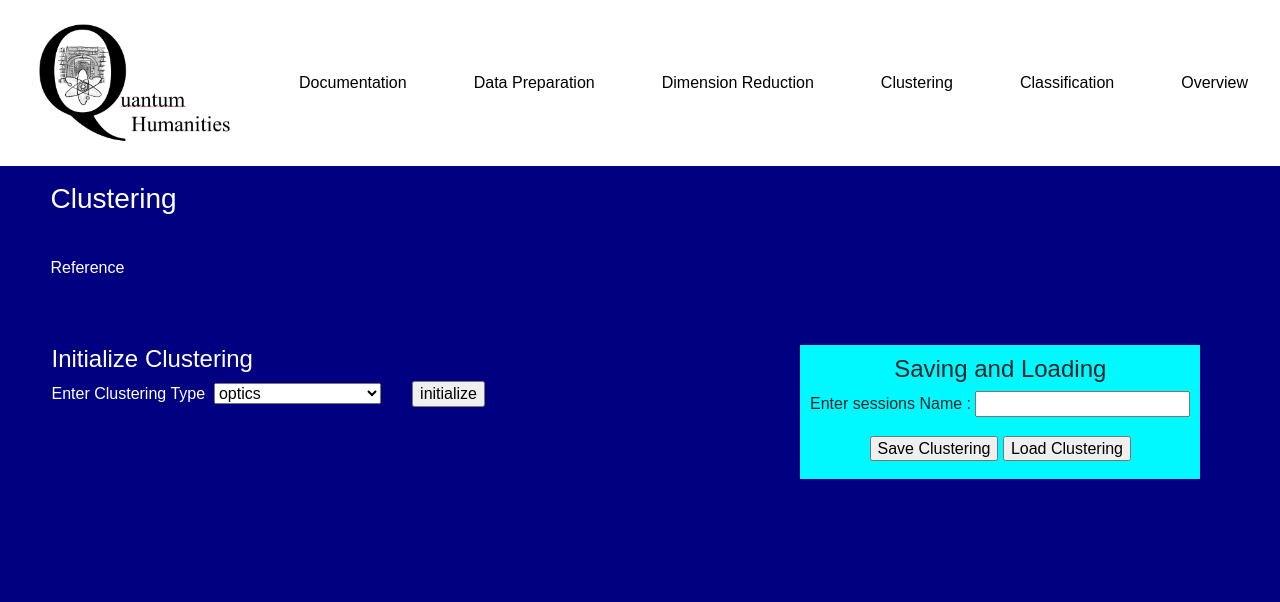
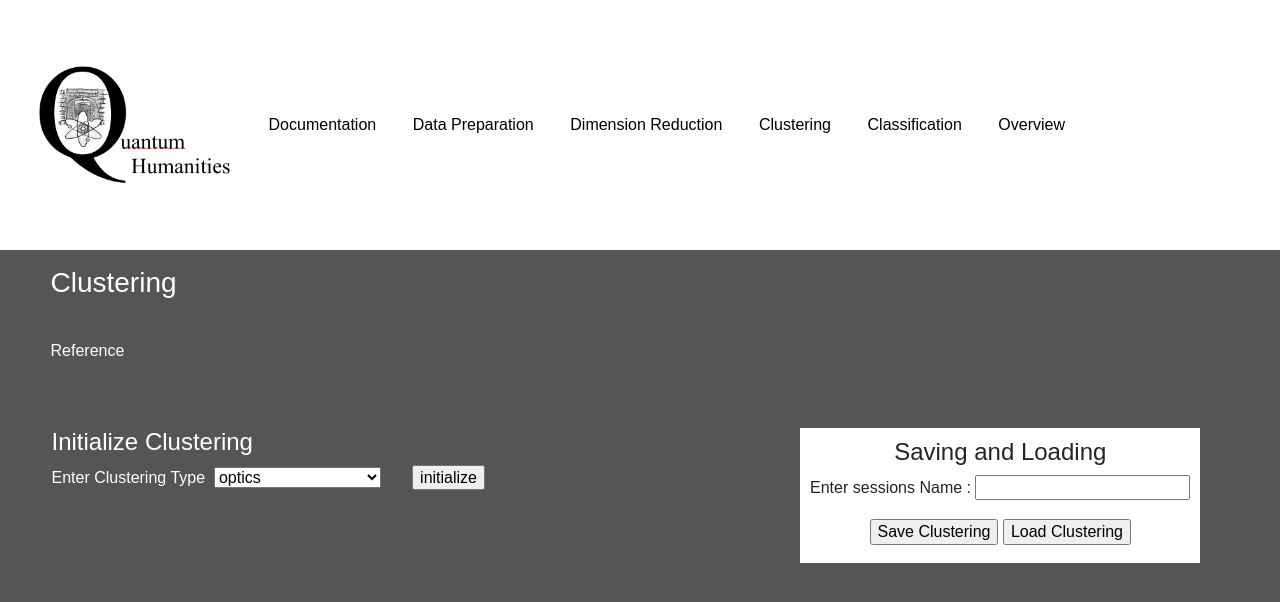
Before and after one commit to UST-QuAntiL/qhana, a Flask app: page /clustering in a window 1280 px wide. Shown: the top 602 px of the page. Run offline with Flask 2, Linux system fonts and the light colour scheme; some libraries are stand-ins or nearby versions.

Commit message:
new changes: subnav size background

```diff
--- a/templates/base.html
+++ b/templates/base.html
@@ -13,6 +13,7 @@ body {
 .navbar {
   overflow: hidden;
   background-color: white;
+  height:15.6em;
 }
 
 .navbar a {
@@ -51,7 +52,7 @@ body {
   position: absolute;
   left: 1;
   background-color: white;
-  width: 35%;
+  width: 50%;
   z-index: 1;
 }
 
@@ -97,16 +98,16 @@ body {
     <button class="subnavbtn">Data Preparation<i class="fa fa-caret-down"></i></button>
     <div class="subnav-content">
 
+
       <div class="subnav">
-        <button class="subnavbtn">Documentation<i class="fa fa-caret-down"></i></button>
+        <button class="subnavbtn">Distance Space Documentation<i class="fa fa-caret-down"></i></button>
         <div class="subnav-content">
-            <a href="/attributes">Attributes</a>
+          <a href="/costumeplan">Costume Distance Space</a>
+          <a href="/entitySimilarities">Similarities</a>
         </div>
       </div>
+      <a href="/">One-Hot Encoding</a>
 
-
-      <a href="/costumeplan">Costume Distance Space</a>
-        <a href="/entitySimilarities">Similarities</a>
         <!--<a href="/scaling">Embedding</a>-->
         <!--<a href="/clustering">Clustering</a>-->
     </div>
@@ -120,7 +121,7 @@ body {
     </div>
   </div>
   <a href="/clustering">Clustering</a>
-  <a href="/clustering">Classification</a>
+  <a href="/">Classification</a>
 
   <div class="subnav">
     <button class="subnavbtn">Overview<i class="fa fa-caret-down"></i></button>
@@ -131,7 +132,11 @@ body {
     </div>
   </div>
 
-
+  <a href="/"></a>
+  <a href="/"></a>
+  <a href="/"></a>
+  <a href="/"></a>
+  <a href="/"></a>
 
 </div>
 <div class="row">
--- a/templates/clustering.html
+++ b/templates/clustering.html
@@ -27,7 +27,7 @@
                 </form>
             </td>
             <td valign="top" align="middle" style="width: 45%" >
-                <div id="bereich" style="width: fit-content; padding: 10px ; height: fit-content ;background-color: #00f9ff; border: 3px #00f9ff;" >
+                <div id="bereich" style="width: fit-content; padding: 10px ; height: fit-content ;background-color: white; border: 3px white;" >
                     <h4> Saving and Loading</h4>
                     <form action = "/saveload_clustering" method = "POST">
                         <h6> Enter sessions Name <tab id=t2>:
--- a/templates/costumeplan.html
+++ b/templates/costumeplan.html
@@ -36,7 +36,7 @@
             </table>
             </td>
             <td valign="top" align="middle" style="width: 45%" >
-            <div id="bereich" style="width: fit-content; padding: 10px ; height: fit-content ;background-color: #00f9ff; border: 3px #00f9ff;" >
+            <div id="bereich" style="width: fit-content; padding: 10px ; height: fit-content ;background-color: white; border: 3px white;" >
                 <h4> Saving and Loading</h4>
                 <form action = "/saveload_costume_plan" method = "POST">
                     <h6> Enter sessions Name <tab id=t2>:
--- a/templates/entitySimilarities.html
+++ b/templates/entitySimilarities.html
@@ -68,7 +68,7 @@
             </td>
 
             <td valign="top" align="middle" style="width: 45%" >
-            <div id="bereich" style="width: fit-content; padding: 10px ; height: fit-content ;background-color: #00f9ff; border: 3px #00f9ff;" >
+            <div id="bereich" style="width: fit-content; padding: 10px ; height: fit-content ;background-color: white; border: 3px white;" >
                 <h4> Saving and Loading</h4>
                 <form action = "/saveload_entitySimilarities" method = "POST">
                     <h6> Enter sessions Name <tab id=t2>:
--- a/templates/scaling.html
+++ b/templates/scaling.html
@@ -27,7 +27,7 @@
                 </form>
             </td>
             <td valign="top" align="middle" style="width: 45%" >
-                <div id="bereich" style="width: fit-content; padding: 10px ; height: fit-content ;background-color: #00f9ff; border: 3px #00f9ff;" >
+                <div id="bereich" style="width: fit-content; padding: 10px ; height: fit-content ;background-color: white; border: 3px white;" >
                     <h4> Saving and Loading</h4>
                     <form action = "/saveload_scaling" method = "POST">
                         <h6> Enter sessions Name <tab id=t2>:
```
Also changed, not shown: static/logos/planqkbackground.jpg (added), static/logos/planqkbackground2.jpg.
